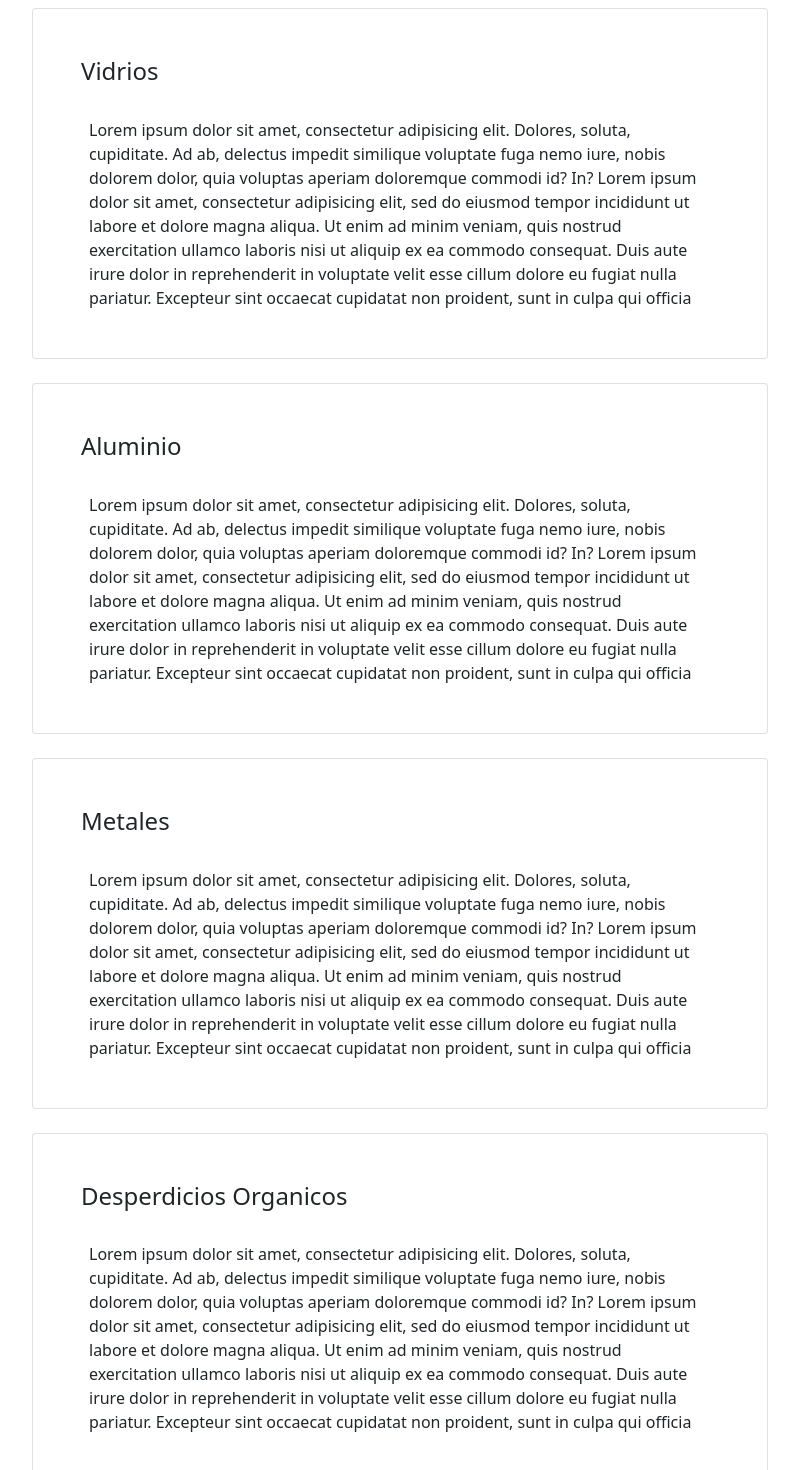
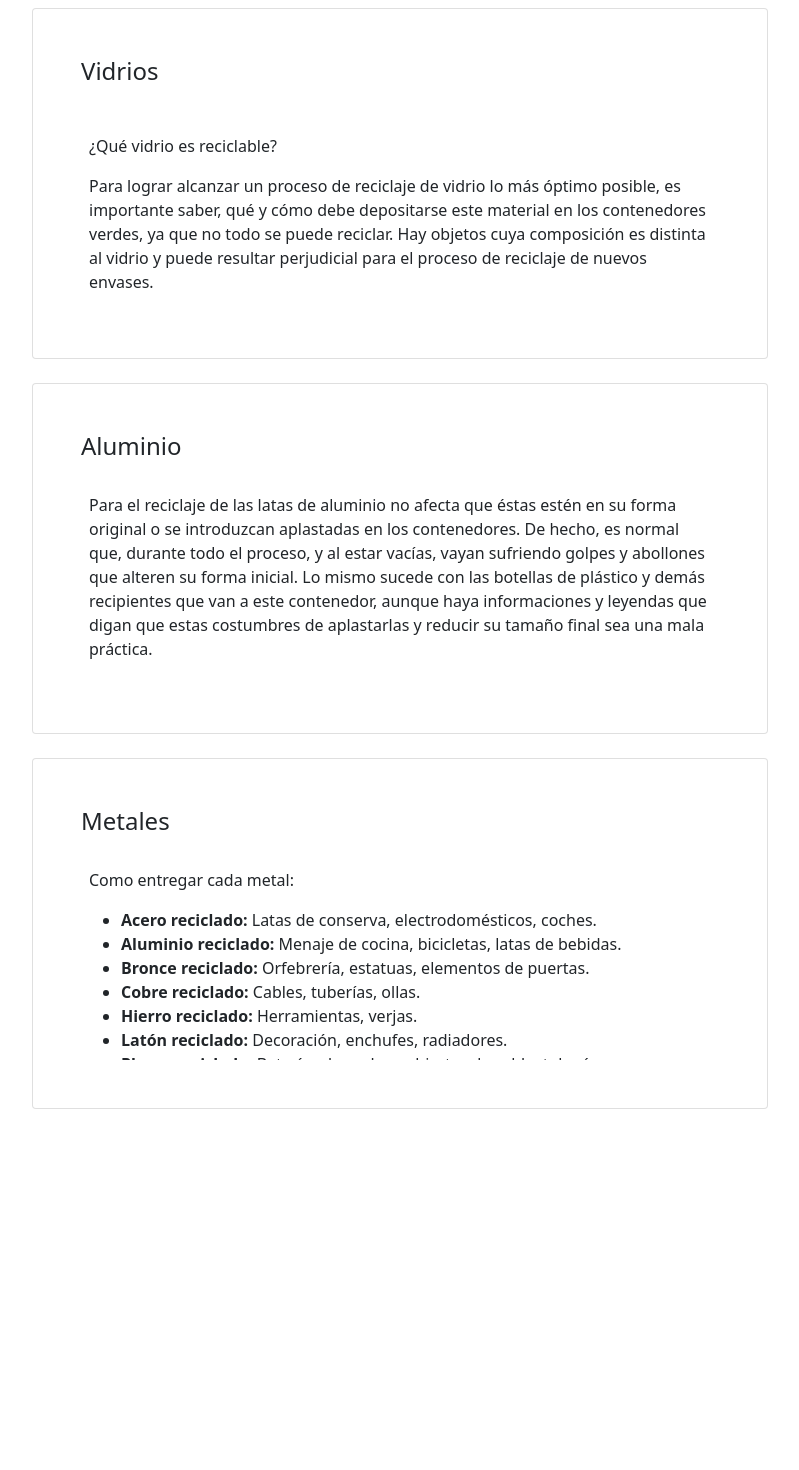
Before and after one commit to joaquinmancini/TPE_MDS-GRUPO11, an Angular app in the folder recoleCoop/: page /entregamateriales in a window 1280 px wide. Shown: the part 1860-3330 px from the top of the page, without its empty margins (240-1039 px from the left). After the commit the page ends 3089 px from the top, so only its background shows below. Built offline with nearby package versions, Linux system fonts and the light colour scheme.

Commit message:
TMG-64 - Se agregan mas informacion para la demo

```diff
--- a/recoleCoop/src/app/components/detallemateriales/detallemateriales.component.html
+++ b/recoleCoop/src/app/components/detallemateriales/detallemateriales.component.html
@@ -74,20 +74,6 @@
             </div>
           </div>
 
-
-           <!-- Accordion item 5 -->
-           <div class="card">
-            <div id="headingOne" class="card-header fondo-verde shadow-sm border-0">
-              <h6 class="mb-0 font-weight-bold"><a href="javascript:;" data-toggle="collapse" data-target="#collapse5" aria-expanded="true" aria-controls="collapseOne" class="d-block position-relative text-dark text-uppercase collapsible-link py-2">Desperdicios orgánicos</a></h6>
-            </div>
-            <div id="collapse5" aria-labelledby="headingOne" data-parent="#accordionExample" class="collapse show">
-              <div class="card-body p-5">
-                <p class="font-weight-light m-0"> Los desechos orgánicos son los producidos por la actividad de la cocina y las actividades de preparación de los alimentos, como por ejemplo las pieles de vegetales y frutas, restos de alimentos así como los desperdicios de los jardines, como lo son restos de ramas, césped, raíces, flores y tallos, entre otros. </p>
-                <p class="font-weight-light m-0"> Estos desperdicios orgánicos pueden ser reciclados por un tratamiento de compostaje que finalmente producirá un abono natural para integrarse a la tierra, que proporcionan nutrientes para cultivos, siembras agrícolas u ornamentales.</p>
-              </div>
-            </div>
-          </div>
-
         </div>
       </div>
     </div>
--- a/recoleCoop/src/app/components/entregamateriales/entregamateriales.component.html
+++ b/recoleCoop/src/app/components/entregamateriales/entregamateriales.component.html
@@ -51,7 +51,25 @@
             <div class="card-body p-5">
               <h4 class="mb-4"> Vidrios </h4>
               <div class="custom-scrollbar-css p-2">
-                <p class="font-italic">Lorem ipsum dolor sit amet, consectetur adipisicing elit. Dolores, soluta, cupiditate. Ad ab, delectus impedit similique voluptate fuga nemo iure, nobis dolorem dolor, quia voluptas aperiam doloremque commodi id? In? Lorem ipsum dolor sit amet, consectetur adipisicing elit, sed do eiusmod tempor incididunt ut labore et dolore magna aliqua. Ut enim ad minim veniam, quis nostrud exercitation ullamco laboris nisi ut aliquip ex ea commodo consequat. Duis aute irure dolor in reprehenderit in voluptate velit esse cillum dolore eu fugiat nulla pariatur. Excepteur sint occaecat cupidatat non proident, sunt in culpa qui officia deserunt mollit anim id est laborum.Lorem ipsum dolor sit amet, consectetur adipisicing elit, sed do eiusmod tempor incididunt ut labore et dolore magna aliqua. Ut enim ad minim veniam, quis nostrud exercitation ullamco laboris nisi ut aliquip ex ea commodo consequat. Duis aute irure dolor in reprehenderit in voluptate velit esse cillum dolore eu fugiat nulla pariatur. Excepteur sint occaecat cupidatat non proident, sunt in culpa qui officia deserunt mollit anim id est laborum.</p>
+                <p class="font-italic">
+
+                    <p>¿Qué vidrio es reciclable?</p>
+                    <p>Para lograr alcanzar un proceso de reciclaje de vidrio lo más óptimo posible, es importante saber, qué y cómo debe depositarse este material en los contenedores verdes, ya que no todo se puede reciclar. Hay objetos cuya composición es distinta al vidrio y puede resultar perjudicial para el proceso de reciclaje de nuevos envases.</p>
+                    <p>Lo que <strong>se debe introducir</strong>:</p>
+                    <ul>
+                    <li>Botellas de vidrio (Sin corcho o tapón).</li>
+                    <li>Frascos de vidrio, como los de perfume.</li>
+                    <li>Tarros de alimentos (sin tapa)</li>
+                    </ul>
+                    <p>Lo que <strong>no se debe introducir</strong>:</p>
+                    <ul>
+                    <li>Cerámica</li>
+                    <li>Porcelana</li>
+                    <li>Cristal de copas o vasos</li>
+                    <li>Bombillas (se deben depositar en un punto limpio)</li>
+                    <li>Espejos (se deben depositar en un punto limpio)</li>
+                    </ul>
+
               </div>
             </div>
         </div>
@@ -60,7 +78,7 @@
             <div class="card-body p-5">
               <h4 class="mb-4"> Aluminio </h4>
               <div class="custom-scrollbar-css p-2">
-                <p class="font-italic">Lorem ipsum dolor sit amet, consectetur adipisicing elit. Dolores, soluta, cupiditate. Ad ab, delectus impedit similique voluptate fuga nemo iure, nobis dolorem dolor, quia voluptas aperiam doloremque commodi id? In? Lorem ipsum dolor sit amet, consectetur adipisicing elit, sed do eiusmod tempor incididunt ut labore et dolore magna aliqua. Ut enim ad minim veniam, quis nostrud exercitation ullamco laboris nisi ut aliquip ex ea commodo consequat. Duis aute irure dolor in reprehenderit in voluptate velit esse cillum dolore eu fugiat nulla pariatur. Excepteur sint occaecat cupidatat non proident, sunt in culpa qui officia deserunt mollit anim id est laborum.Lorem ipsum dolor sit amet, consectetur adipisicing elit, sed do eiusmod tempor incididunt ut labore et dolore magna aliqua. Ut enim ad minim veniam, quis nostrud exercitation ullamco laboris nisi ut aliquip ex ea commodo consequat. Duis aute irure dolor in reprehenderit in voluptate velit esse cillum dolore eu fugiat nulla pariatur. Excepteur sint occaecat cupidatat non proident, sunt in culpa qui officia deserunt mollit anim id est laborum.</p>
+                <p class="font-italic">Para el reciclaje de las latas de aluminio no afecta que éstas estén en su forma original o se introduzcan aplastadas en los contenedores. De hecho, es normal que, durante todo el proceso, y al estar vacías, vayan sufriendo golpes y abollones que alteren su forma inicial. Lo mismo sucede con las botellas de plástico y demás recipientes que van a este contenedor, aunque haya informaciones y leyendas que digan que estas costumbres de aplastarlas y reducir su tamaño final sea una mala práctica.               </p>
               </div>
             </div>
         </div>
@@ -69,16 +87,11 @@
             <div class="card-body p-5">
               <h4 class="mb-4"> Metales </h4>
               <div class="custom-scrollbar-css p-2">
-                <p class="font-italic">Lorem ipsum dolor sit amet, consectetur adipisicing elit. Dolores, soluta, cupiditate. Ad ab, delectus impedit similique voluptate fuga nemo iure, nobis dolorem dolor, quia voluptas aperiam doloremque commodi id? In? Lorem ipsum dolor sit amet, consectetur adipisicing elit, sed do eiusmod tempor incididunt ut labore et dolore magna aliqua. Ut enim ad minim veniam, quis nostrud exercitation ullamco laboris nisi ut aliquip ex ea commodo consequat. Duis aute irure dolor in reprehenderit in voluptate velit esse cillum dolore eu fugiat nulla pariatur. Excepteur sint occaecat cupidatat non proident, sunt in culpa qui officia deserunt mollit anim id est laborum.Lorem ipsum dolor sit amet, consectetur adipisicing elit, sed do eiusmod tempor incididunt ut labore et dolore magna aliqua. Ut enim ad minim veniam, quis nostrud exercitation ullamco laboris nisi ut aliquip ex ea commodo consequat. Duis aute irure dolor in reprehenderit in voluptate velit esse cillum dolore eu fugiat nulla pariatur. Excepteur sint occaecat cupidatat non proident, sunt in culpa qui officia deserunt mollit anim id est laborum.</p>
-              </div>
-            </div>
-        </div>
+                <p class="font-italic">
+                    Como entregar cada metal:
 
-        <div class="card mb-4">
-            <div class="card-body p-5">
-              <h4 class="mb-4"> Desperdicios Organicos </h4>
-              <div class="custom-scrollbar-css p-2">
-                <p class="font-italic">Lorem ipsum dolor sit amet, consectetur adipisicing elit. Dolores, soluta, cupiditate. Ad ab, delectus impedit similique voluptate fuga nemo iure, nobis dolorem dolor, quia voluptas aperiam doloremque commodi id? In? Lorem ipsum dolor sit amet, consectetur adipisicing elit, sed do eiusmod tempor incididunt ut labore et dolore magna aliqua. Ut enim ad minim veniam, quis nostrud exercitation ullamco laboris nisi ut aliquip ex ea commodo consequat. Duis aute irure dolor in reprehenderit in voluptate velit esse cillum dolore eu fugiat nulla pariatur. Excepteur sint occaecat cupidatat non proident, sunt in culpa qui officia deserunt mollit anim id est laborum.Lorem ipsum dolor sit amet, consectetur adipisicing elit, sed do eiusmod tempor incididunt ut labore et dolore magna aliqua. Ut enim ad minim veniam, quis nostrud exercitation ullamco laboris nisi ut aliquip ex ea commodo consequat. Duis aute irure dolor in reprehenderit in voluptate velit esse cillum dolore eu fugiat nulla pariatur. Excepteur sint occaecat cupidatat non proident, sunt in culpa qui officia deserunt mollit anim id est laborum.</p>
+                    <ul><li><strong>Acero reciclado:</strong> Latas de conserva, electrodomésticos, coches.</li><li><strong>Aluminio reciclado:</strong> Menaje de cocina, bicicletas, latas de bebidas.</li><li><strong>Bronce reciclado:</strong> Orfebrería, estatuas, elementos de puertas.</li><li><strong>Cobre reciclado:</strong> Cables, tuberías, ollas.</li><li><strong>Hierro reciclado:</strong> Herramientas, verjas.</li><li><strong>Latón reciclado:</strong> Decoración, enchufes, radiadores.</li><li><strong>Plomo reciclado:</strong> Baterías de coche, cubiertas de cable, tuberías.</li></ul>
+
               </div>
             </div>
         </div>
--- a/recoleCoop/src/app/pages/materiales/materiales.component.html
+++ b/recoleCoop/src/app/pages/materiales/materiales.component.html
@@ -32,9 +32,9 @@
                         </div>
                       </li>
                       <li class="list-group-item d-flex justify-content-between align-items-center">
-                        Tela
+                        Metales
                         <div class="image-parent">
-                            <img src="assets/img/tela_icon.png" class="img-fluid" alt="things">
+                            <img src="assets/img/metales_icon.png" class="img-fluid" alt="things">
                         </div>
                       </li>
                       <li class="list-group-item d-flex justify-content-between align-items-center">
```
Also changed, not shown: recoleCoop/src/assets/img/tela_icon.png (deleted).
